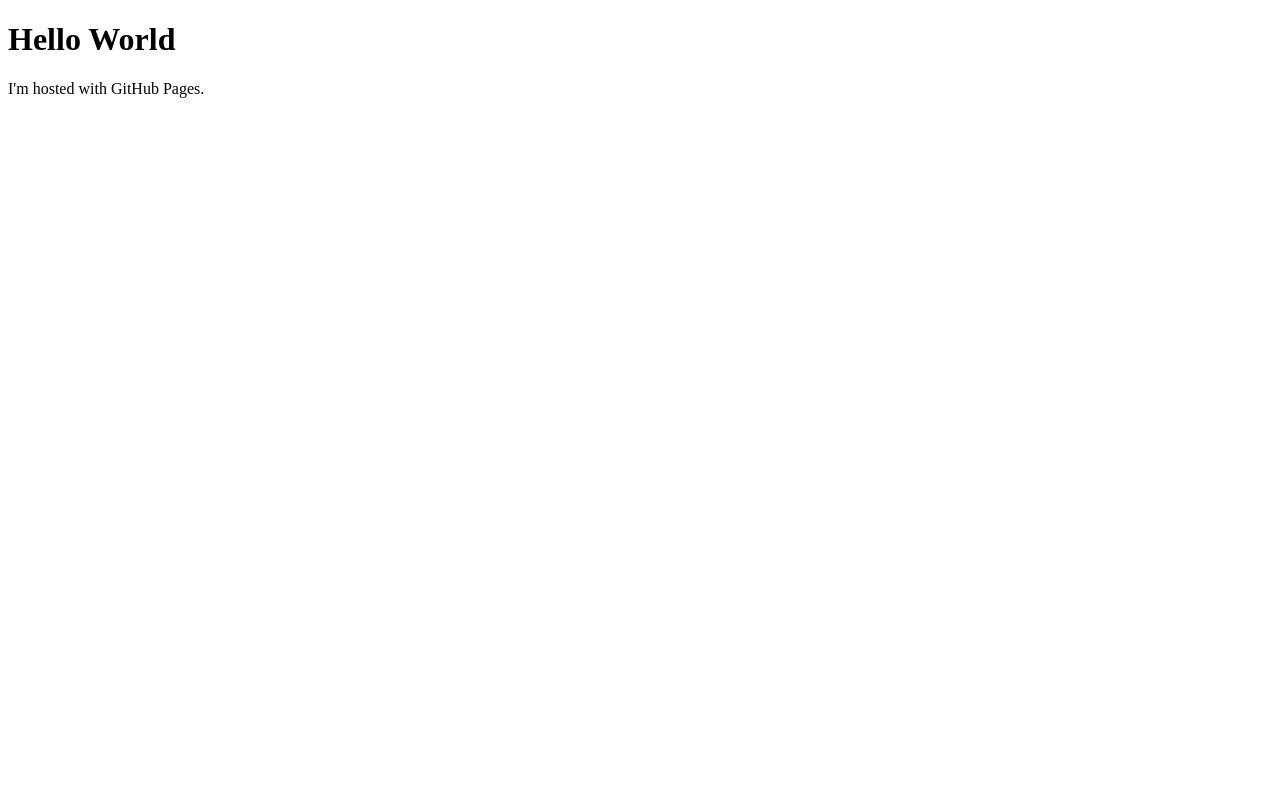
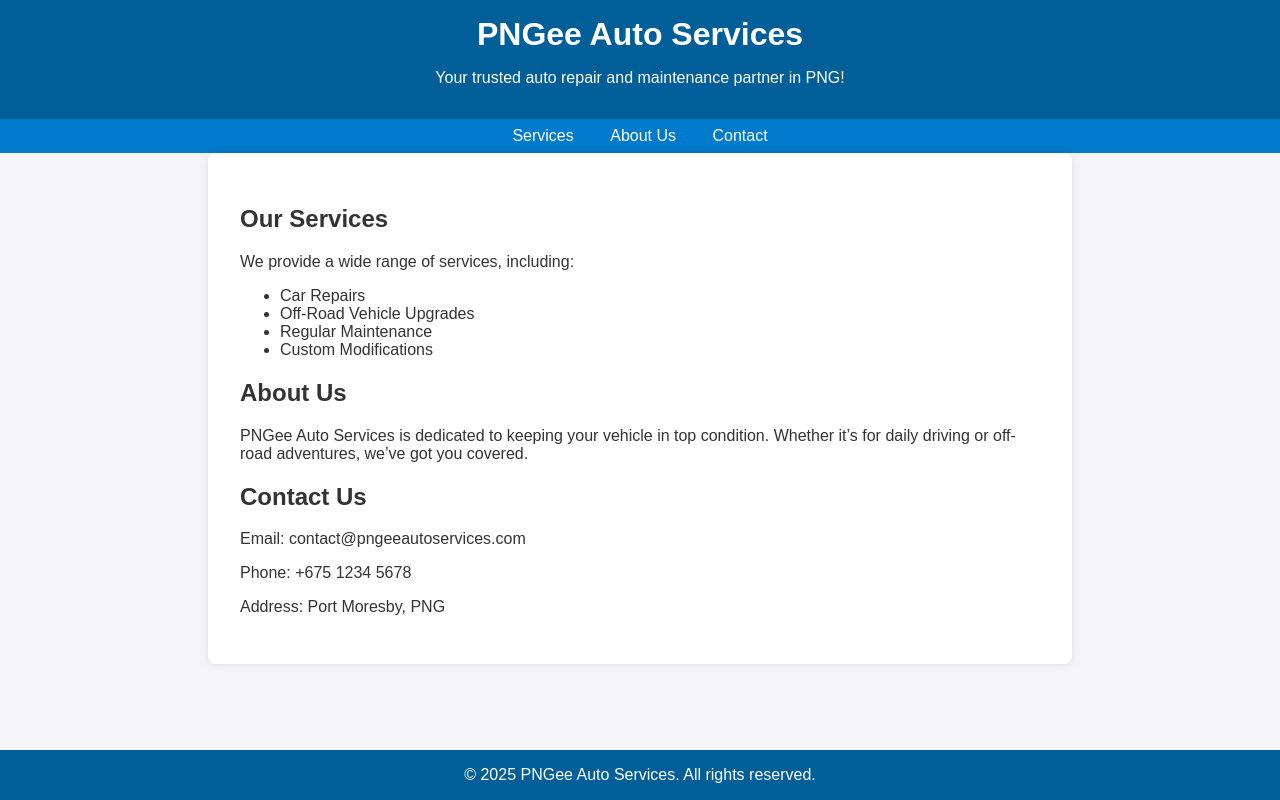
Before and after one commit to mlaveil/pngeeautoservices.github.io, a plain HTML site: page index.html in a window 1280 px wide. Drawn offline with Linux system fonts and the light colour scheme.

Commit message:
Update index.html

```diff
--- a/index.html
+++ b/index.html
@@ -1,7 +1,86 @@
 <!DOCTYPE html>
-<html>
+<html lang="en">
+<head>
+    <meta charset="UTF-8">
+    <meta name="viewport" content="width=device-width, initial-scale=1.0">
+    <title>PNGee Auto Services</title>
+    <style>
+        body {
+            font-family: Arial, sans-serif;
+            margin: 0;
+            padding: 0;
+            background-color: #f4f4f9;
+            color: #333;
+        }
+        header {
+            background: #005f99;
+            color: #fff;
+            padding: 1rem 0;
+            text-align: center;
+        }
+        header h1 {
+            margin: 0;
+        }
+        nav {
+            background: #007acc;
+            text-align: center;
+            padding: 0.5rem 0;
+        }
+        nav a {
+            color: white;
+            text-decoration: none;
+            margin: 0 1rem;
+        }
+        nav a:hover {
+            text-decoration: underline;
+        }
+        .container {
+            padding: 2rem;
+            max-width: 800px;
+            margin: 0 auto;
+            background: #fff;
+            box-shadow: 0 0 10px rgba(0, 0, 0, 0.1);
+            border-radius: 8px;
+        }
+        footer {
+            text-align: center;
+            background: #005f99;
+            color: white;
+            padding: 1rem 0;
+            position: fixed;
+            bottom: 0;
+            width: 100%;
+        }
+    </style>
+</head>
 <body>
-<h1>Hello World</h1>
-<p>I'm hosted with GitHub Pages.</p>
+    <header>
+        <h1>PNGee Auto Services</h1>
+        <p>Your trusted auto repair and maintenance partner in PNG!</p>
+    </header>
+    <nav>
+        <a href="#services">Services</a>
+        <a href="#about">About Us</a>
+        <a href="#contact">Contact</a>
+    </nav>
+    <div class="container">
+        <h2 id="services">Our Services</h2>
+        <p>We provide a wide range of services, including:</p>
+        <ul>
+            <li>Car Repairs</li>
+            <li>Off-Road Vehicle Upgrades</li>
+            <li>Regular Maintenance</li>
+            <li>Custom Modifications</li>
+        </ul>
+        <h2 id="about">About Us</h2>
+        <p>PNGee Auto Services is dedicated to keeping your vehicle in top condition. Whether it’s for daily driving or off-road adventures, we’ve got you covered.</p>
+        <h2 id="contact">Contact Us</h2>
+        <p>Email: contact@pngeeautoservices.com</p>
+        <p>Phone: +675 1234 5678</p>
+        <p>Address: Port Moresby, PNG</p>
+    </div>
+    <footer>
+        &copy; 2025 PNGee Auto Services. All rights reserved.
+    </footer>
 </body>
 </html>
```
